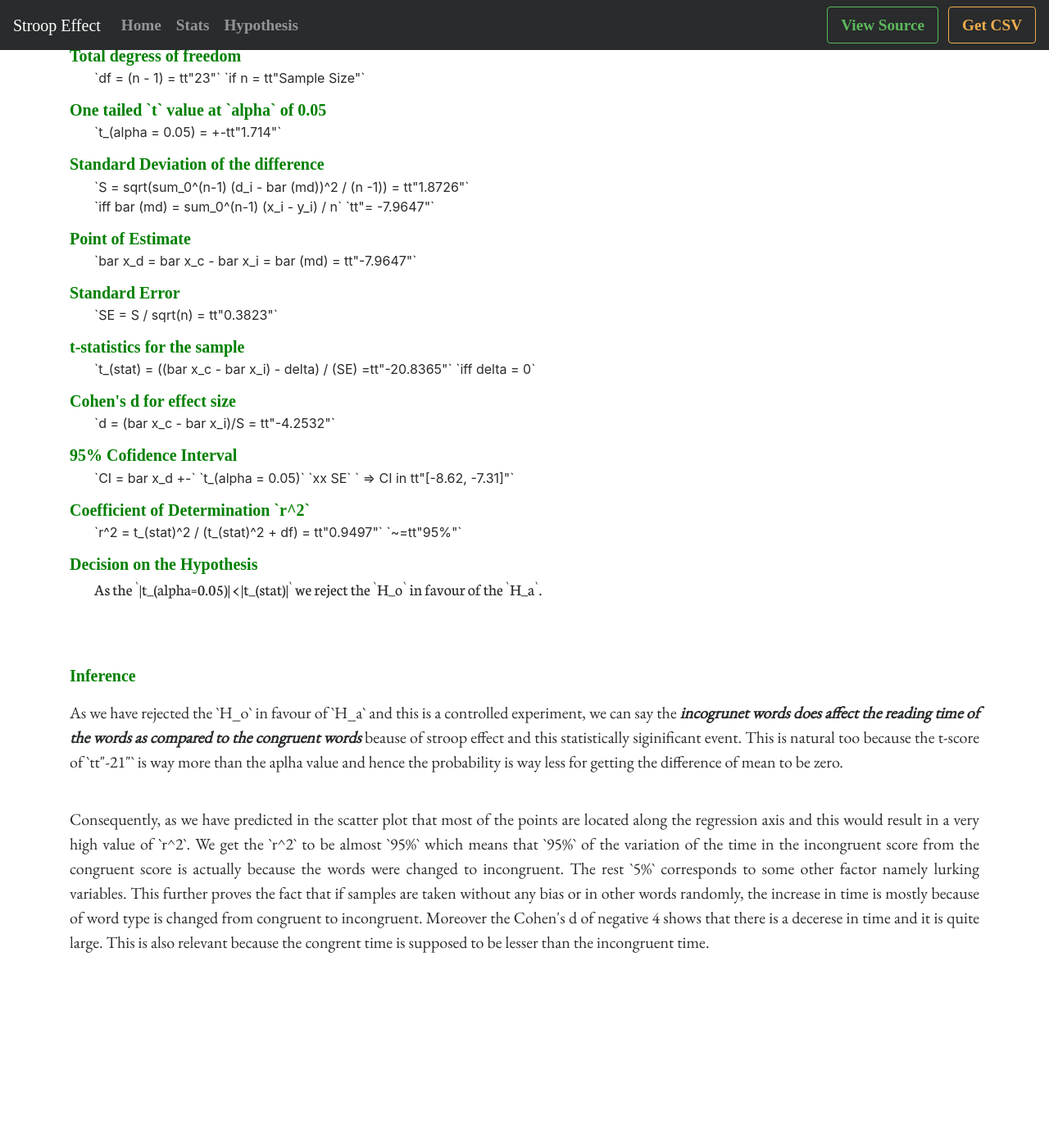
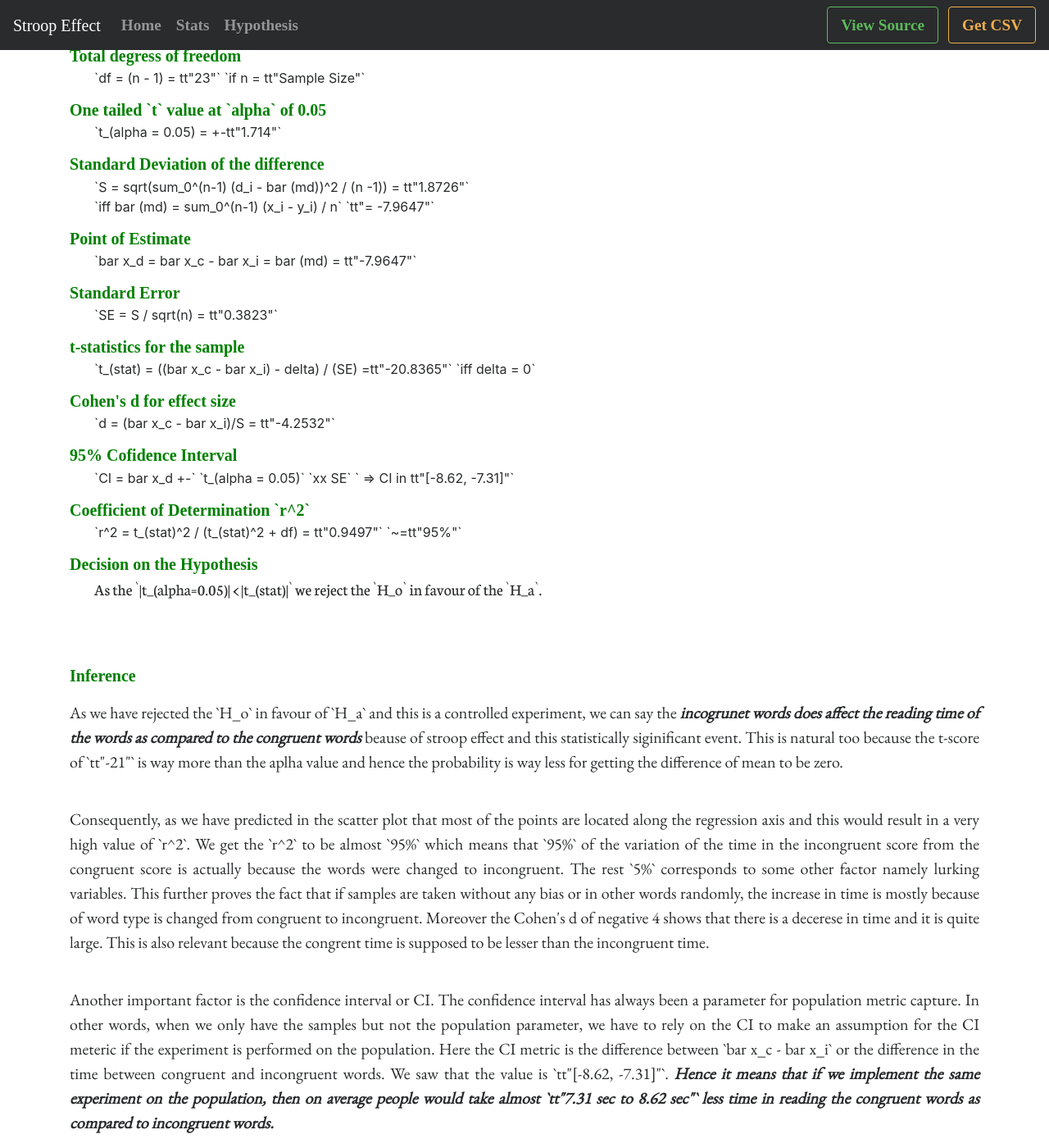
Before and after one commit to MayukhSobo/stroop_effect, a Jekyll site: the page built from hypothesis.html, in a window 1280 px wide and 1400 px high, scrolled down 353 px. Shown: the whole window at 82% size. Built offline with Jekyll 4.4.1, drawn with Linux system fonts in a browser that asks for light colours; nearby versions of some CDN libraries; some web fonts are replaced; before the commit the page ends 1533 px from its top, so only the background shows below that.

Commit message:
Added the CI info in hypothesis.html and probable bug fix in statistics.html

```diff
--- a/css/main.css
+++ b/css/main.css
@@ -146,3 +146,6 @@ em {
 	text-decoration: none;
 	color: inherit;
 }
+.side {
+	margin-left: 12px;
+}
--- a/hypothesis.html
+++ b/hypothesis.html
@@ -143,8 +143,11 @@ layout: default
 					As we have rejected the `H_o` in favour of `H_a` and this is a controlled experiment, we can say the <em> incogrunet words does affect the reading time of the words as compared to the congruent words</em> beause of stroop effect and this statistically siginificant event. This is natural too because the t-score of `tt"-21"` is way more than the aplha value and hence the probability is way less for getting the difference of mean to be zero.
 				</p> </div><br>
 				<div class="wow zoomIn"> <p>
-					Consequently, as we have predicted in the scatter plot that most of the points are located along the regression axis and this would result in a very high value of `r^2`. We get the `r^2` to be almost `95%` which means that `95%` of the variation of the time in the incongruent score from the congruent score is actually because the words were changed to incongruent. The rest `5%` corresponds to some other factor namely lurking variables. This further proves the fact that if samples are taken without any bias or in other words randomly, the increase in time is mostly because of word type is changed from congruent to incongruent. Moreover the Cohen's d of negative 4 shows that there is a decerese in time and it is quite large. This is also relevant because the congrent time is supposed to be lesser than the incongruent time.
-				</p>
+					Consequently, as we have predicted in the scatter plot that most of the points are located along the regression axis and this would result in a very high value of `r^2`. We get the `r^2` to be almost `95%` which means that `95%` of the variation of the time in the incongruent score from the congruent score is actually because the words were changed to incongruent. The rest `5%` corresponds to some other factor namely lurking variables. This further proves the fact that if samples are taken without any bias or in other words randomly, the increase in time is mostly because of word type is changed from congruent to incongruent. Moreover the Cohen's d of negative 4 shows that there is a decerese in time and it is quite large. This is also relevant because the congrent time is supposed to be lesser than the incongruent time.</p>
+				</div><br>
+
+				<div class="wow zoomIn"><p> Another important factor is the confidence interval or CI. The confidence interval has always been a parameter for population metric capture. In other words, when we only have the samples but not the population parameter, we have to rely on the CI to make an assumption for the CI meteric if the experiment is performed on the population. Here the CI metric is the difference between `bar x_c - bar x_i` or the difference in the time between congruent and incongruent words. We saw that the value is `tt"[-8.62, -7.31]"`. <em>Hence it means that if we implement the same experiment on the population, then on average people would take almost `tt"7.31 sec to 8.62 sec"` less time in reading the congruent words as compared to incongruent words.</em></p>
+				</div>
 			</p>
 		</div>
 	</div>
--- a/statistics.html
+++ b/statistics.html
@@ -27,7 +27,7 @@ layout: default
 	  <br><br><br>
 
       <div class="col-6">
-        <h2> <div class="wow zoomIn"> Dependent Variable </div> </h2>
+        <h2> <div class="wow zoomIn side"> Dependent Variable </div> </h2>
         <div class="wow zoomIn"> <p>
         The dependent variable is the time taken by all the participants because their
         time was dependent on the independent variable of the test. All the statical clculations are based on the evaluation of the dependent variable and hence all the conclusions too. </p>
```
